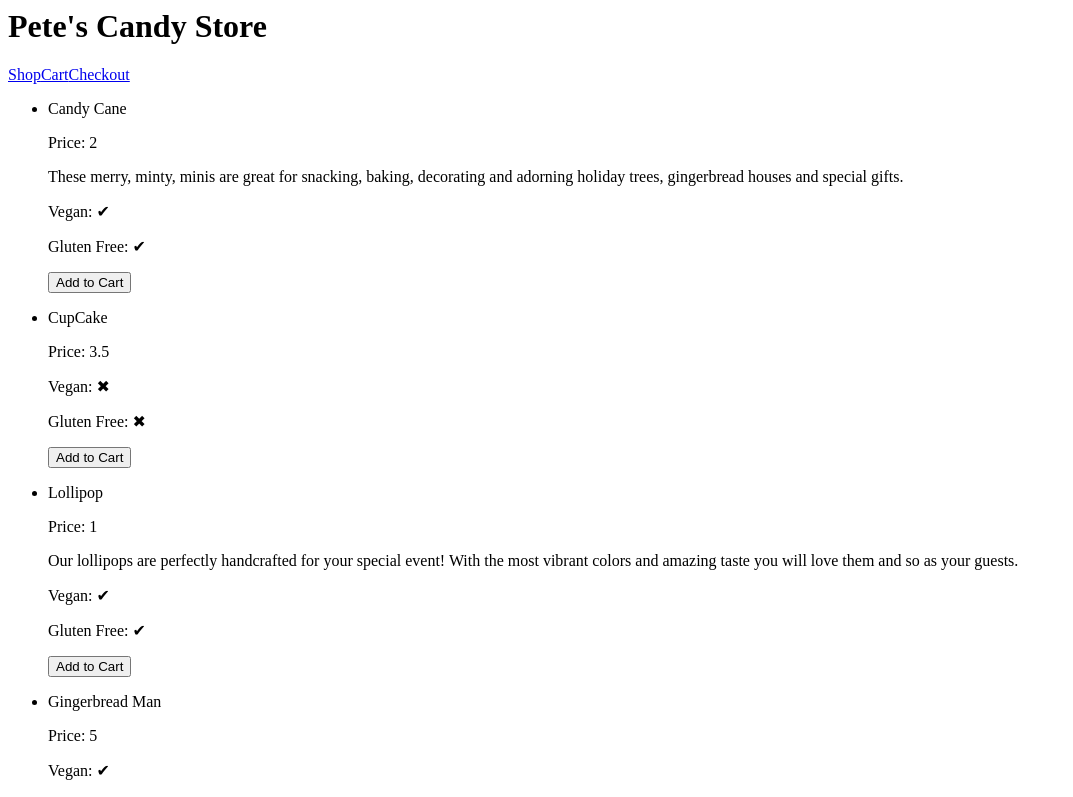
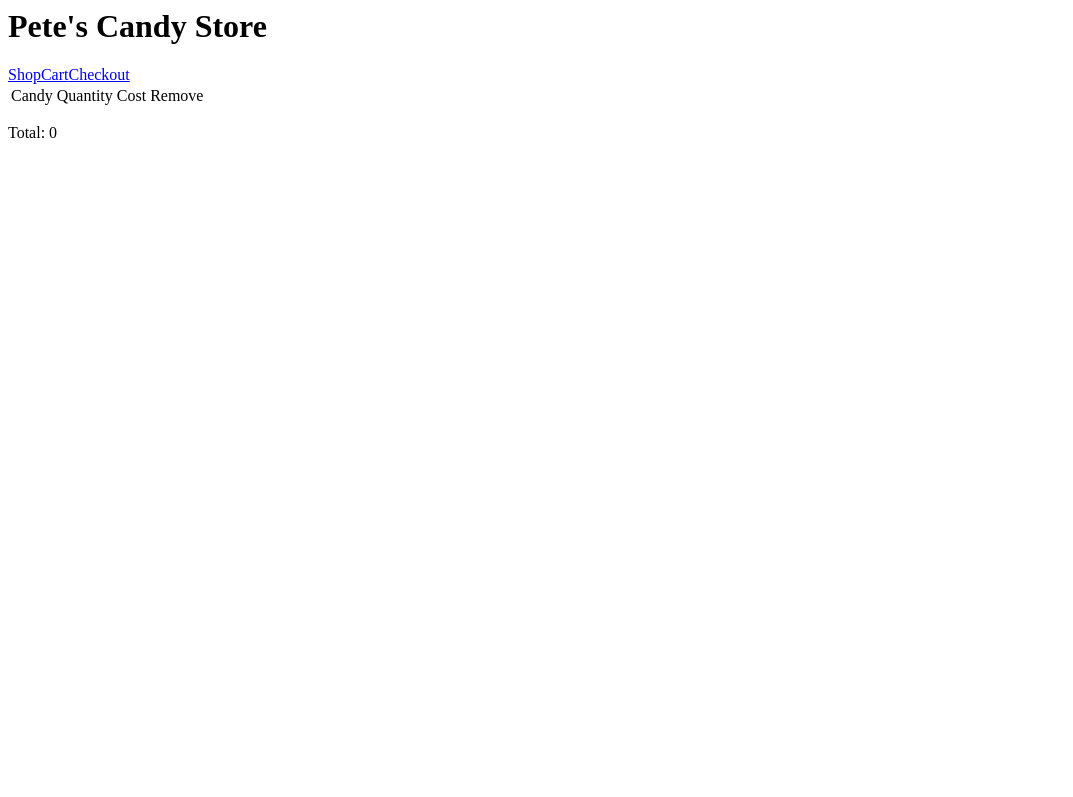
Before and after one commit to Pete-Angjelevski/Candy-Shop, a React app: page /#/cart in a window 1280 px wide. Before the commit this address led to /#/. Shown: the top 797 px of the page, without its empty margins (0-1073 px from the left). Built offline with nearby package versions, Linux system fonts and the light colour scheme.

Commit message:
add deleteItem function to cart component

```diff
--- a/src/client/components/Candy.tsx
+++ b/src/client/components/Candy.tsx
@@ -3,27 +3,20 @@ import * as React from 'react'
 import { connect } from 'react-redux'
 import { addToCart } from '../actions/cartActions'
 import { dispatch } from '../store'
+import { CandyType } from '../types/appSpecificTypes'
 
 
 
-interface candyProps {
-  id: number,
-	name: string,
-	price: number,
-	vegan: boolean,
-	gf: boolean,
-	description: string,
-}
 
 
-function Candy (props: { details: candyProps}) {
+function Candy (props: { details: CandyType}) {
 
 
 
     const {id, name, price, vegan, gf, description} = props.details
 
 
-    function handleAdd () {
+    function handleAdd ():void {
       dispatch(addToCart(id, name, price))
     }
 
--- a/src/client/components/Cart.tsx
+++ b/src/client/components/Cart.tsx
@@ -1,8 +1,10 @@
 import * as React from 'react'
-import {useState} from 'react'
+import {useState, useEffect} from 'react'
 import { useSelector } from 'react-redux'
 import { CandyType } from '../types/appSpecificTypes'
-
+import { deleteItem } from '../actions/cartActions'
+import { dispatch } from '../store'
+import { connect } from 'react-redux'
 
 interface CartProps {
 
@@ -13,7 +15,18 @@ interface CartProps {
 const Cart: React.FC<CartProps> = () => {
   const cart = useSelector((state: any) => state.cart)
 
+  let [ total, setTotal ] = useState<number>(0)
+
   const [items, setItems ] = useState<CandyType[]>(cart)
+
+  useEffect((): void => {
+    setItems(cart)
+
+  },[cart] )
+
+  function handleDelete(id: number): void {
+    dispatch(deleteItem(id))
+  }
 
 
   return (
@@ -34,15 +47,18 @@ const Cart: React.FC<CartProps> = () => {
                 <td>{name}</td>
                 <td><input className='update-input' value={quantity} /></td>
                 <td>{price}</td>
-                <td><button>Remove</button></td>
+                <td><button onClick={() => handleDelete(id)}>Remove</button></td>
               </tr>
             )
           })}
         </tbody>
       </table>
+      <div>
+        <p>Total: {total}</p>
+      </div>
     </div>
   )
 }
 
 
-export default Cart
+export default connect()(Cart)
--- a/src/client/reducers/cartReducer.ts
+++ b/src/client/reducers/cartReducer.ts
@@ -16,7 +16,7 @@ const cartReducer = (state = cartReducerDefaultState, action: CartActionTypes ):
         state.find(item => item.id === action.id)
           ? state.map(item => (
             item.id === action.id
-              ? { id: item.id, name: item.name, quantity: item.quantity + 1, price: item.price * (item.quantity + 1) }
+              ? { id: item.id, name: item.name, quantity: item.quantity + 1, price: item.price + action.price }
               : item
           ))
           : [...state,
```
